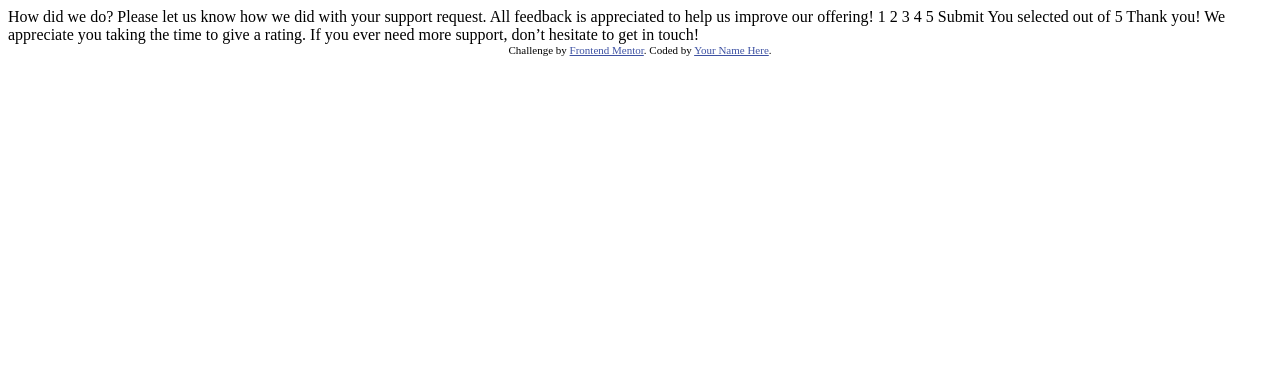
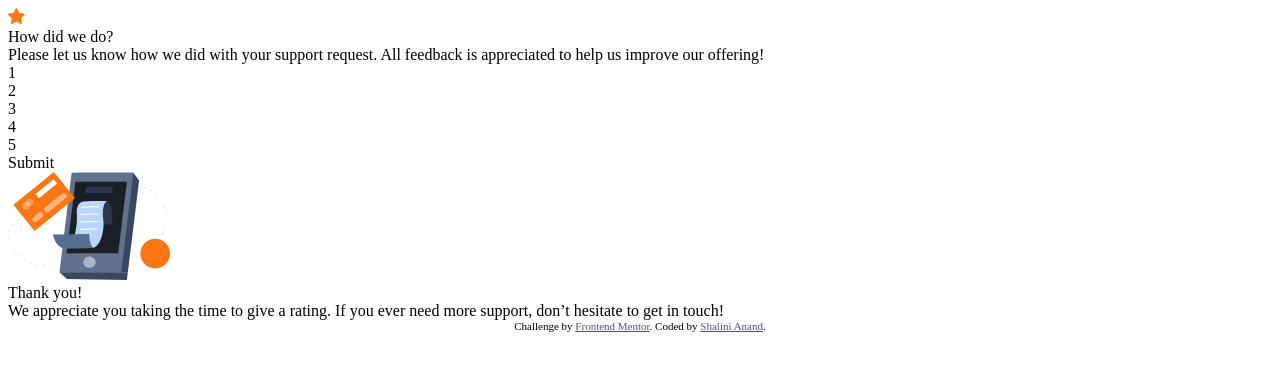
Before and after one commit to liniii31/interactive-rating-component-main, a plain HTML site: page index.html in a window 1280 px wide. Drawn offline with Linux system fonts and the light colour scheme.

Commit message:
html layout

```diff
--- a/index.html
+++ b/index.html
@@ -3,9 +3,10 @@
 <head>
   <meta charset="UTF-8">
   <meta name="viewport" content="width=device-width, initial-scale=1.0"> <!-- displays site properly based on user's device -->
-
   <link rel="icon" type="image/png" sizes="32x32" href="./images/favicon-32x32.png">
-
+  <link href='https://fonts.googleapis.com/css?family=Overpass' rel='stylesheet'>
+  <link rel="stylesheet" href="./index.css"/>
+  <script src="./index.js" defer></script>
   <title>Frontend Mentor | Interactive rating component</title>
 
   <!-- Feel free to remove these styles or customise in your own stylesheet 👍 -->
@@ -15,35 +16,30 @@
   </style>
 </head>
 <body>
-
-  <!-- Rating state start -->
-
-  How did we do?
-
-  Please let us know how we did with your support request. All feedback is appreciated
-  to help us improve our offering!
-
-  1 2 3 4 5
-
-  Submit
-
-  <!-- Rating state end -->
-
-  <!-- Thank you state start -->
-
-  You selected <!-- Add rating here --> out of 5
-
-  Thank you!
-
-  We appreciate you taking the time to give a rating. If you ever need more support,
-  don’t hesitate to get in touch!
-
-  <!-- Thank you state end -->
-
-
+  <div class="center" id="rating-div">
+    <div id="symbol"><img src="./images/icon-star.svg" alt="star-icon"?> </div>
+    <div id="heading-1">How did we do?</div>
+    <div class="para">Please let us know how we did with your support request. All feedback is appreciated
+      to help us improve our offering!</div>
+    <div id="rating">
+      <div class="rate">1</div>
+      <div class="rate">2</div>
+      <div class="rate">3</div>
+      <div class="rate">4</div>
+      <div class="rate">5</div>
+    </div>
+    <div class="button">Submit</div>
+  </div>
+  <div class="center" id="thanks-div">
+    <div id="icon"><img src="./images/illustration-thank-you.svg" alt="thank you"/></div>
+    <div id="show-rating"></div>
+    <div id="heading2">Thank you!</div>
+    <div class="para2">We appreciate you taking the time to give a rating. If you ever need more support,
+      don’t hesitate to get in touch!</div>
+  </div>
   <div class="attribution">
     Challenge by <a href="https://www.frontendmentor.io?ref=challenge" target="_blank">Frontend Mentor</a>.
-    Coded by <a href="#">Your Name Here</a>.
+    Coded by <a href="#">Shalini Anand</a>.
   </div>
 </body>
 </html>
```
